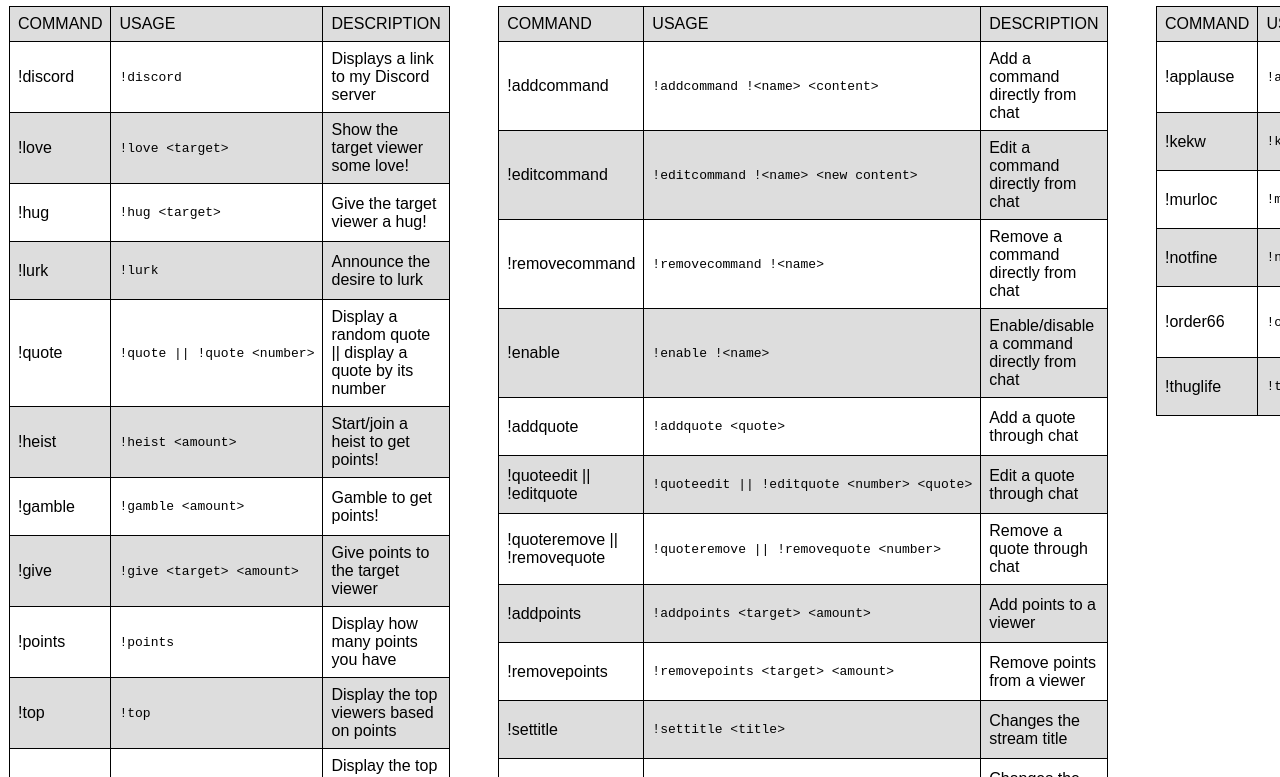
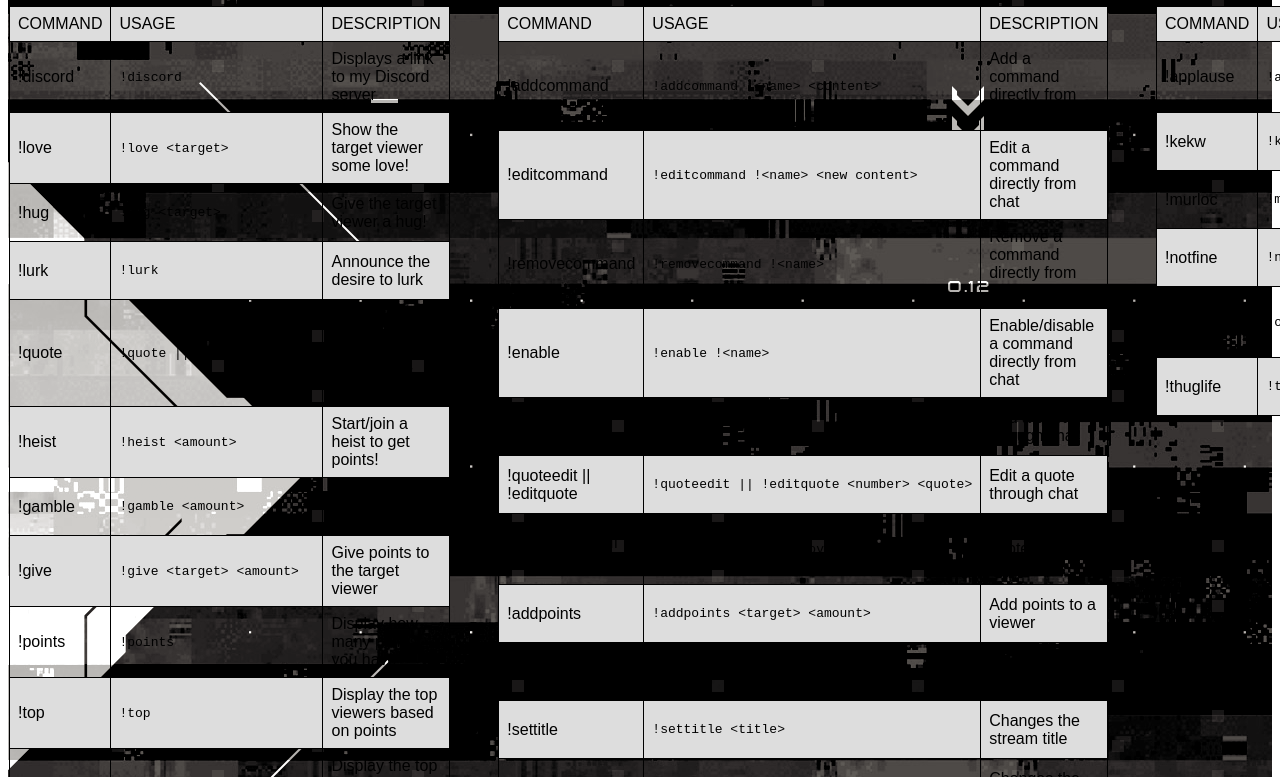
Before and after one commit to Kenesti/kenesti.github.io, a plain HTML site: page commands.html in a window 1280 px wide. Shown: the part 82-859 px from the top of the page. Drawn offline with Linux system fonts and the light colour scheme.

Commit message:
Update style.css

```diff
--- a/style.css
+++ b/style.css
@@ -1,5 +1,6 @@
 div {
   width 100%;
+  background-image: url('/images/dark.png');
 }
 
 table {
```
